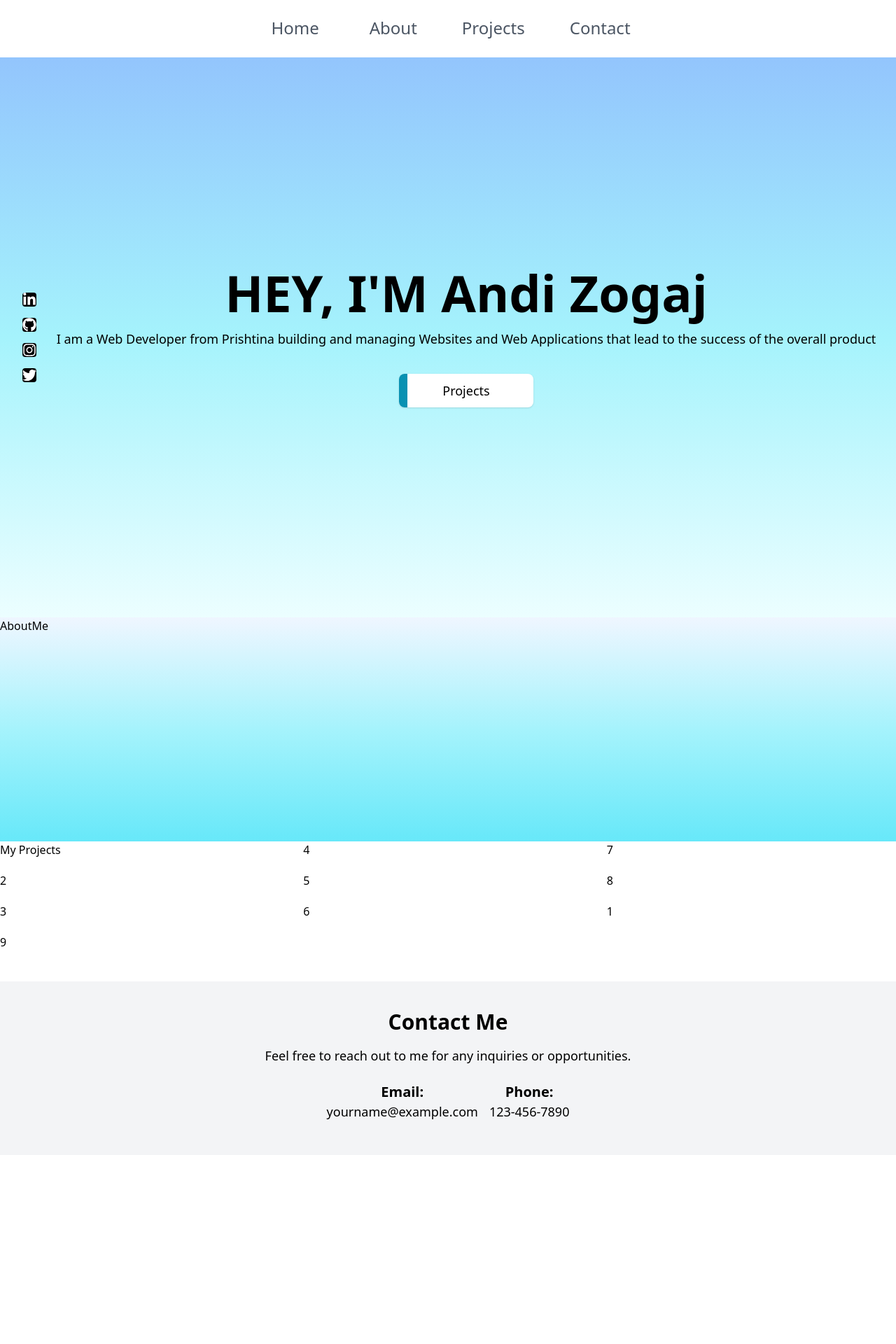
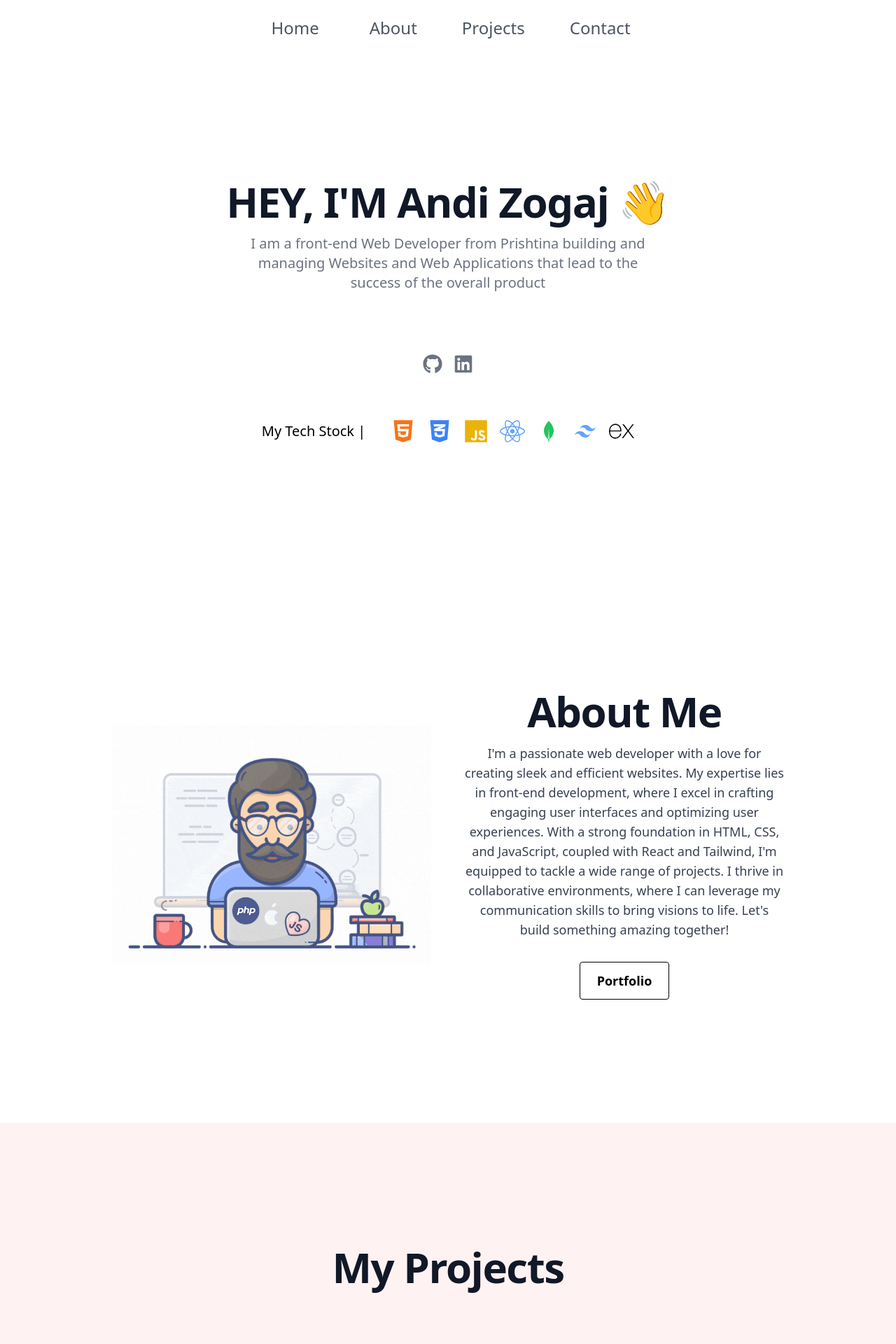
Before and after one commit to AndiZogaj22/portfolio, a React (Vite) app: page / in a window 1280 px wide. Shown: the top 1920 px of the page at 70% size. Before the commit the page ends 1650 px from the top, so only its background shows below. Built offline with nearby package versions, Linux system fonts and the light colour scheme.

Commit message:
almost done

```diff
--- a/src/components/AboutMe.jsx
+++ b/src/components/AboutMe.jsx
@@ -1,9 +1,23 @@
-import React from 'react'
+import React from 'react';
+import DeveloperGif from '../assets/Developer.gif';
 
 const AboutMe = () => {
   return (
-    <div className='bg-gradient-to-t from-cyan-300 via-cyan-200 to-blue-50 h-80'>AboutMe</div>
-  )
+    <section className="bg-white dark:bg-gray-900 p-28">
+      <div className="py-8 px-4 mx-auto max-w-screen-xl lg:flex lg:items-center lg:justify-center text-center lg:py-16 lg:px-12">
+      <div className="lg:w-1/2 lg:mr-12">
+          <img src={DeveloperGif} alt="Developer" className="mx-auto " />
+        </div>
+        <div className="lg:w-1/2">
+          <h1 className="mb-4 text-4xl font-extrabold tracking-tight leading-none text-gray-900 md:text-5xl lg:text-6xl dark:text-white">About Me</h1>
+          <p className="mb-8 text-lg text-gray-700 dark:text-gray-300">I'm a passionate web developer with a love for creating sleek and efficient websites. My expertise lies in front-end development, where I excel in crafting engaging user interfaces and optimizing user experiences. With a strong foundation in HTML, CSS, and JavaScript, coupled with React and Tailwind, I'm equipped to tackle a wide range of projects. I thrive in collaborative environments, where I can leverage my communication skills to bring visions to life. Let's build something amazing together!</p>
+          <div className="flex justify-center">
+            <a href="#" className="inline-block px-6 py-3 text-lg font-semibold text-black border border-black rounded hover:text-white hover:bg-blue-600">Portfolio</a>
+          </div>
+        </div>
+      </div>
+    </section>
+  );
 }
 
-export default AboutMe
+export default AboutMe;
--- a/src/components/Contact.jsx
+++ b/src/components/Contact.jsx
@@ -1,25 +1,28 @@
 import React from "react";
+import { FaEnvelope, FaPhone, FaMapMarkerAlt } from 'react-icons/fa';
 
 const Contact = () => {
   return (
-    <div className="bg-gray-100 py-10">
-      <div className="container mx-auto text-center">
-        <h2 className="text-3xl font-bold mb-4">Contact Me</h2>
-        <p className="text-lg mb-4">
-          Feel free to reach out to me for any inquiries or opportunities.
-        </p>
-        <div className="flex justify-center">
-          <div className="m-2">
-            <p className="text-xl font-semibold">Email:</p>
-            <p className="text-lg">yourname@example.com</p>
-          </div>
-          <div className="m-2">
-            <p className="text-xl font-semibold">Phone:</p>
-            <p className="text-lg">123-456-7890</p>
-          </div>
-        </div>
+    <section className="bg-white dark:bg-gray-900 p-8 lg:p-6 flex flex-wrap justify-center">
+      <div className="w-full lg:w-1/2">
+        <h2 className="mb-4 text-2xl md:text-4xl tracking-tight font-extrabold text-center text-gray-900 dark:text-white">Contact Me</h2>
+        <p className="mb-8  text-center text-gray-500 dark:text-gray-500 sm:text-base">Are you interested in my skills and experience? Looking to discuss potential collaboration opportunities or have questions about my work? Don't hesitate to reach out. I'm here to connect and explore possibilities with you.</p>
+
+        <form className="space-y-6">
+          <label htmlFor="email" className="block mb-2 text-sm font-medium text-gray-900 dark:text-gray-300">Your email</label>
+          <input type="email" id="email" className="shadow-sm bg-gray-50 border border-gray-300 text-gray-900 text-sm rounded-lg focus:ring-primary-500 focus:border-primary-500 block w-full p-2.5 dark:bg-gray-700 dark:border-gray-600 dark:placeholder-gray-400 dark:text-white dark:focus:ring-primary-500 dark:focus:border-primary-500 dark:shadow-sm-light" placeholder="name@gmail.com" required />
+
+          <label htmlFor="message" className="block mb-2 text-sm font-medium text-gray-900 dark:text-gray-400">Your message</label>
+          <textarea id="message" rows="6" className="resize-none block p-2.5 w-full text-sm text-gray-900 bg-gray-50 rounded-lg shadow-sm border border-gray-300 focus:ring-primary-500 focus:border-primary-500 dark:bg-gray-700 dark:border-gray-600 dark:placeholder-gray-400 dark:text-white dark:focus:ring-primary-500 dark:focus:border-primary-500" placeholder="Leave a comment..."></textarea>
+
+          <button type="submit" className="py-2 px-5 text-sm font-medium text-center text-black rounded-lg bg-primary-700 transition duration-300 ease-in-out hover:bg-primary-800 focus:ring-4 focus:outline-none focus:ring-primary-300 dark:bg-primary-600 dark:hover:bg-primary-700 dark:focus:ring-primary-800 border border-blue-500">
+  Send message
+</button>
+
+
+        </form>
       </div>
-    </div>
+    </section>
   );
 };
 
--- a/src/components/Home.jsx
+++ b/src/components/Home.jsx
@@ -1,33 +1,41 @@
 import React from 'react';
-import {  FaTwitter, FaInstagram, FaLinkedinIn, FaGithub  } from 'react-icons/fa';
+import { FaGithub, FaLinkedin, FaHtml5, FaCss3Alt, FaJs, FaReact } from 'react-icons/fa';
+import { BiLogoMongodb } from "react-icons/bi";
+import { BiLogoTailwindCss } from "react-icons/bi";
+import { SiExpress } from "react-icons/si";
 
 const Home = () => {
   return (
-    <div className="bg-gradient-to-t from-cyan-50 via-cyan-200 to-blue-300 text-white h-screen flex items-center justify-between">
-      <div className="flex flex-col space-y-4 ml-8 bg-inherit"> {/* Updated styles for vertical alignment */}
-        {/* Use react-icons instead of Font Awesome */}
-        <a href="#" className="text-xl bg-black rounded "><FaLinkedinIn /></a>
-        <a href="#" className="text-xl bg-black rounded"><FaGithub /></a>
-        <a href="#" className="text-xl bg-black rounded"><FaInstagram /></a>
-        <a href="#" className="text-xl bg-black rounded"><FaTwitter /></a>
-        {/* Add more social media links as needed */}
-      </div>
-      <div className="mx-auto text-center">
-        <h1 className="text-7xl font-bold text-black">HEY, I'M Andi Zogaj</h1>
-        <p className="text-lg mt-4 text-black">
-          I am a Web Developer from Prishtina building and managing Websites and Web Applications that lead to the success of the overall product
-        </p>
+    <section className="bg-white dark:bg-gray-900 p-28">
+      <div className="py-8 px-4 mx-auto max-w-screen-xl text-center lg:py-16 lg:px-12">
+        <h1 className="mb-4 text-4xl font-extrabold tracking-tight leading-none text-gray-900 md:text-5xl lg:text-6xl dark:text-white">HEY, I'M Andi Zogaj 👋</h1>
+        <p className="mb-8 text-lg font-normal text-gray-500 lg:text-xl sm:px-16 xl:px-48 dark:text-gray-400"> I am a front-end Web Developer from Prishtina building and managing Websites and Web Applications that lead to the success of the overall product</p>
+        <div className="flex flex-col pt-14 mb-8 lg:mb-16 space-y-4 sm:flex-row sm:justify-center sm:space-y-0 sm:space-x-4">
+          <a href="https://github.com/AndiZogaj22/" target="_blank" rel="noopener noreferrer" className="text-gray-500 hover:text-gray-700 dark:text-gray-400 dark:hover:text-gray-200">
+            <FaGithub size={28} />
+          </a>
+          <a href="https://www.linkedin.com/in/andi-zogaj-20a8a2242/" target="_blank" rel="noopener noreferrer" className="text-gray-500 hover:text-gray-700 dark:text-gray-400 dark:hover:text-gray-200">
+            <FaLinkedin size={28} />
+          </a>
+        </div>
+        <div className="flex justify-center items-center space-x-4">
+  <div>
+    <h1 className="text-lg font-normal text-black lg:text-xl mr-5 dark:text-gray-400">My Tech Stock | </h1>
+  </div>
+  <div className="flex items-center space-x-4">
+    <FaHtml5 size={36} className="text-orange-500" title="HTML" />
+    <FaCss3Alt size={36} className="text-blue-500" title="CSS" />
+    <FaJs size={36} className="text-yellow-500" title="JavaScript" />
+    <FaReact size={36} className="text-blue-400" title="React" />
+    <BiLogoMongodb size={36} className="text-green-500" title="MongoDb" />
+    <BiLogoTailwindCss size={36} className="text-blue-400" title="tailwind" />
+    <SiExpress size={36} className="text-black" title="express" />
 
-        <div class="flex justify-center items-center">
-  <button class="group relative h-12 w-48 overflow-hidden rounded-lg bg-white text-lg shadow mt-9">
-    <div class="absolute inset-0 w-3 bg-cyan-600 transition-all duration-[250ms] ease-out group-hover:w-full"></div>
-    <span class="relative  text-black group-hover:text-white">Projects</span>
-  </button>
+  </div>
 </div>
 
-
       </div>
-    </div>
+    </section>
   );
 };
 
--- a/src/components/Projects.jsx
+++ b/src/components/Projects.jsx
@@ -2,19 +2,13 @@ import React from 'react'
 
 const Projects = () => {
   return (
+    <section className="bg-red-50 dark:bg-gray-900 p-28">
+    <div className="py-8 px-4 mx-auto max-w-screen-xl text-center lg:py-16 lg:px-12">
+      <h1 className="mb-4 text-4xl font-extrabold tracking-tight leading-none text-gray-900 md:text-5xl lg:text-6xl dark:text-white">My Projects</h1>
 
-<div className="grid grid-cols-3 grid-rows-5 gap-5">
-    <h1>My Projects</h1>
-        <div >1</div>
-    <div className="col-start-1 row-start-2">2</div>
-    <div className="col-start-1 row-start-3">3</div>
-    <div className="col-start-2 row-start-1">4</div>
-    <div className="col-start-2 row-start-2">5</div>
-    <div className="col-start-2 row-start-3">6</div>
-    <div className="col-start-3 row-start-1">7</div>
-    <div className="col-start-3 row-start-2">8</div>
-    <div >9</div>
-</div>
+
+    </div>
+  </section>
 
   )
 }
```
Also changed, not shown: src/assets/developer.gif (added).
